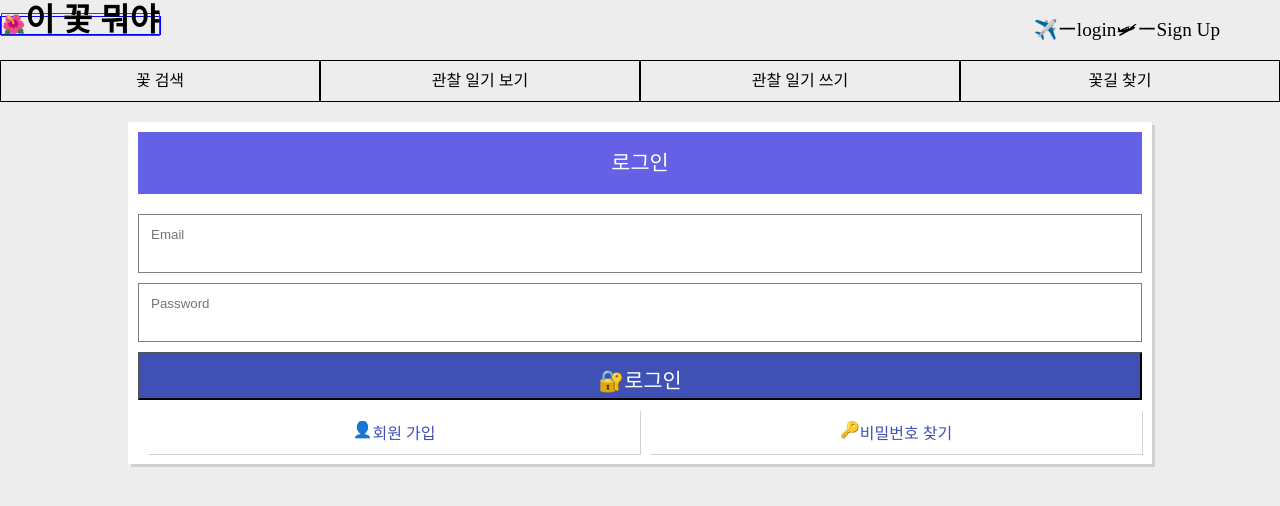
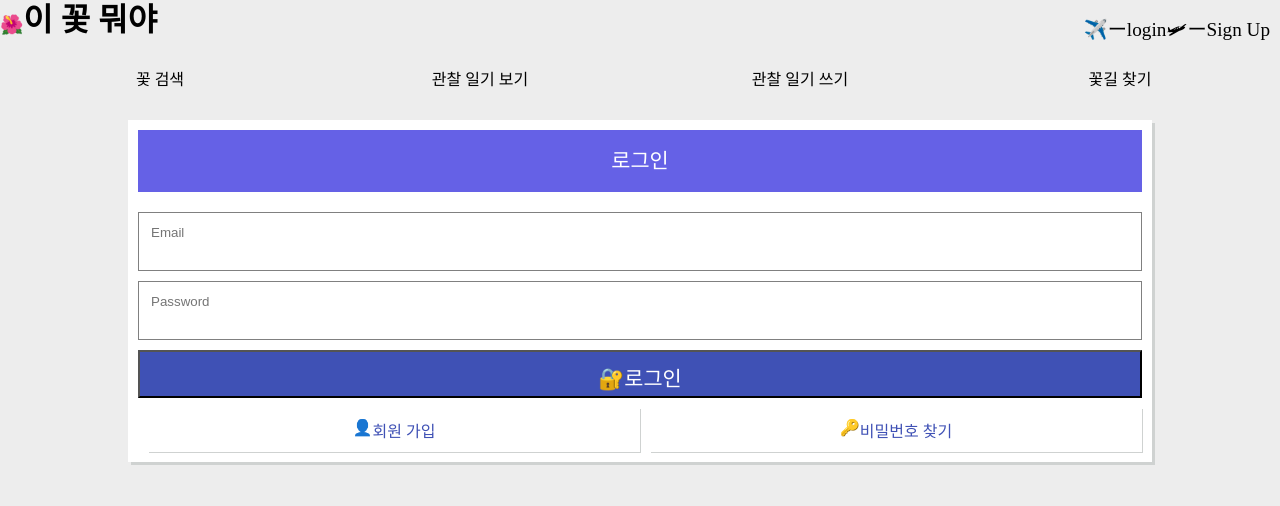
Before and after one commit to rimuse0207/flfront, a React (Create React App) app: page /login in a window 1280 px wide. Shown: the top 506 px of the page. Built offline with nearby package versions, Linux system fonts and the light colour scheme.

Commit message:
last styleChange

```diff
--- a/src/Css/compnentesCss/FlowerLoad.css
+++ b/src/Css/compnentesCss/FlowerLoad.css
@@ -30,8 +30,8 @@
 .SearchInput {
   background-color: none;
   height: 3rem;
-  width: 70%;
-  margin-left: 60px;
+  width: 89%;
+  margin: 0 auto;
   border: none;
   border-bottom: 1px solid gray;
   font-size: 1.5rem;
--- a/src/Css/compnentesCss/Navi.css
+++ b/src/Css/compnentesCss/Navi.css
@@ -7,7 +7,7 @@
 }
 .login {
   position: absolute;
-  right: 60px;
+  right: 10px;
   top: 10px;
   line-height: 40px;
   font-size: 1.2rem;
@@ -16,13 +16,13 @@
 }
 .login > ul > a > li {
   display: inline-block;
+  font-family: cursive;
 }
 .Nav > ul {
   margin-top: 20px;
   margin-bottom: 20px;
 }
 .Nav > ul > li {
-  border: 1px solid black;
   display: inline-block;
   width: 25%;
   text-align: center;
@@ -31,5 +31,9 @@
   font-size: 1rem;
 }
 
+.Nav > ul > li :hover {
+  transition: 0.3s;
+  color: skyblue;
+}
 .Nav > ul > li > a {
 }
--- a/src/Css/compnentesCss/Read.css
+++ b/src/Css/compnentesCss/Read.css
@@ -8,7 +8,6 @@
 }
 
 .BOOOOXXX {
-  border: 1px soid red;
   display: inline-block;
 }
 
--- a/src/Css/index.css
+++ b/src/Css/index.css
@@ -12,9 +12,12 @@ body {
 
 .Header > h3 {
   display: inline;
-  border: 1px solid red;
+  font-family: cursive;
 }
 .Header {
-  border: 1px solid blue;
   display: inline;
+  font-family: cursive;
 }
+.Main_body {
+  text-align: center;
+}
--- a/src/components/Navi.js
+++ b/src/components/Navi.js
@@ -13,8 +13,9 @@ function Navi({ login, loginSuccess, initialForm }) {
 
   const Success = loginSuccess ? (
     <>
-      <div>{login.useredName}님 </div>
-      <button onClick={handleLogOut}>logout</button>
+      <div>
+        {login.useredName}님<button onClick={handleLogOut}>logout</button>
+      </div>
     </>
   ) : (
     <>
--- a/src/components/diary/Read.js
+++ b/src/components/diary/Read.js
@@ -73,7 +73,7 @@ const Read = ({ diaryData, login, postDelete }) => {
   );
 
   return (
-    <div style={{ width: "100%", marginLeft: "4%" }}>
+    <div style={{ width: "100%" }}>
       <input
         style={{ display: "block" }}
         className="SearchInput"
```
